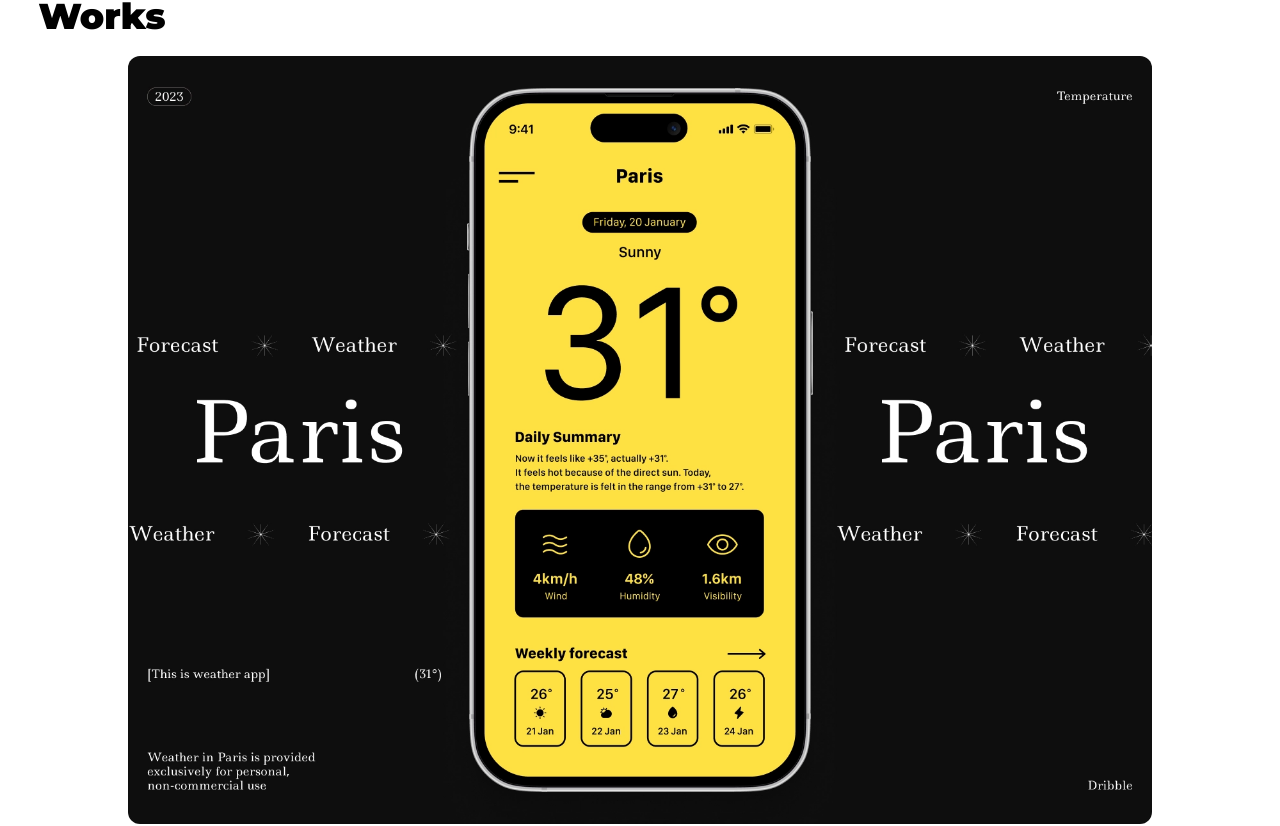
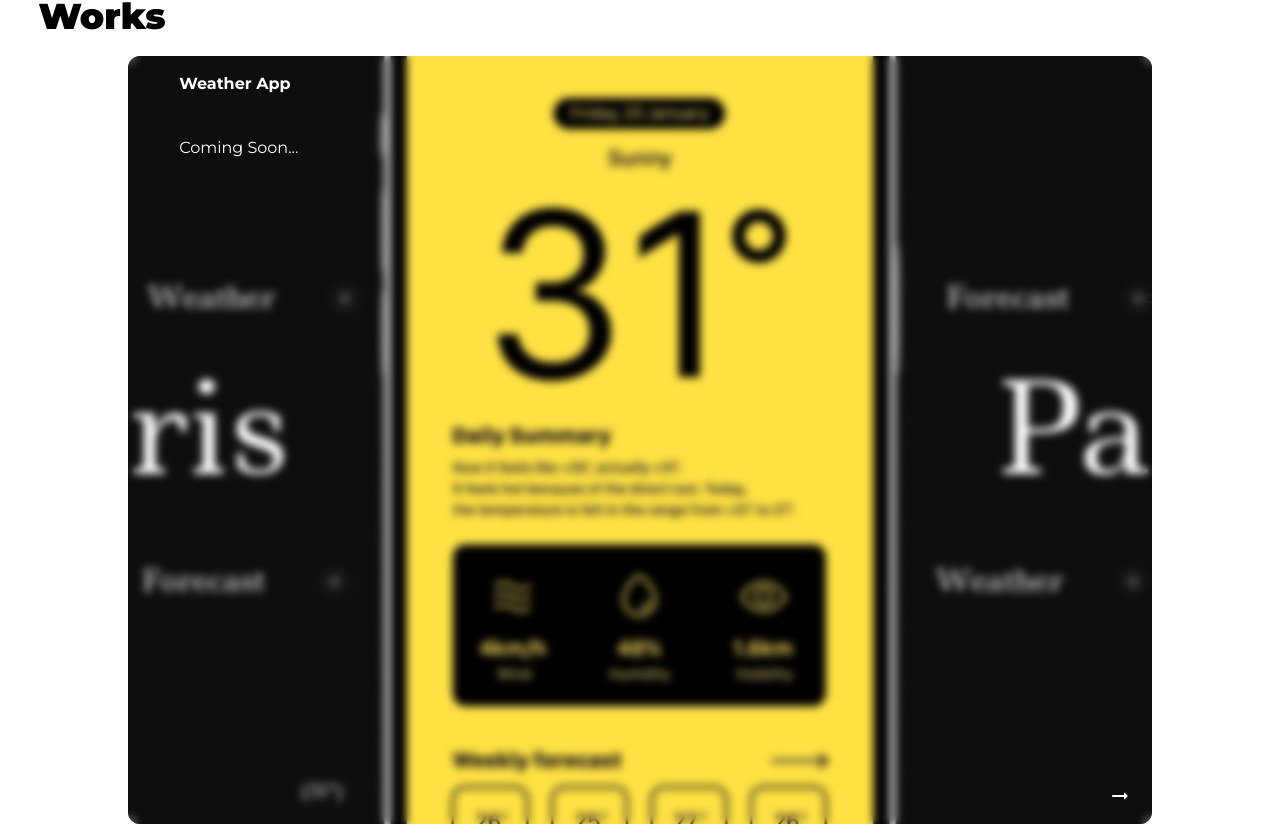
Before and after one commit to flcmm/my-personal-portfolio, a React (Vite) app: page / in a window 1280 px wide. Shown: the part 1417-2243 px from the top of the page. Built offline with nearby package versions, Linux system fonts and the light colour scheme.

Commit message:
added projects section

```diff
--- a/src/pages/home.tsx
+++ b/src/pages/home.tsx
@@ -1,4 +1,4 @@
-import React from 'react'
+import React, { useState, useRef } from 'react'
 import Hero from "../components/avatar"
 import Aside from "../components/aside"
 import Certificates from '../components/certificate'
@@ -6,6 +6,16 @@ import { Link } from 'react-router-dom'
 import Mock from '../assets/images/mock-image.png'
 
 const Home = () => {
+  const [isHover, setHover] = useState(false)
+  // const textOne = useRef(null)
+  const mouseEnter = () => {
+    setHover(prevState => !prevState)
+    console.log(isHover)
+  }
+  const mouseLeave = () => {
+    setHover(prevState => !prevState)
+  }
+
   return (
     <div className="flex w-full flex-col">
       <div className="flex flex-col-reverse justify-center w-full gap-y-7 bg-slate-200 dark:bg-stone-800">
@@ -24,8 +34,15 @@ const Home = () => {
         </div>
 
         <div className='flex justify-center items-center'>
-          <div className="w-4/5 rounded-xl overflow-hidden">
-            <img className='w-full transition ease-in-out duration-300 scale-100 hover:scale-150' src={ Mock } alt="Mock Image" />
+          <div onMouseEnter={mouseEnter} onMouseLeave={mouseLeave} className="w-4/5 rounded-xl relative overflow-hidden">
+            <img style={{transform: isHover ? 'scale(1)' : 'scale(1.5)' }} className='w-full cursor-pointer scale-100 ease-in-out duration-300' src={ Mock } alt="Mock Image" />
+            <div style={{opacity: isHover ? '0' : '1' }} className="backdrop-blur-sm duration-300 top-0 absolute w-full h-[999px]"></div>
+            <h1 style={{left: isHover ? '-10rem' : '5%'}} className='top-0 ease-in-out mt-4 duration-300 font-bold absolute  text-white'>Weather App</h1>
+            <p style={{left: isHover ? '-10rem' : '5%'}} className='absolute duration-300 ease-in-out text-white top-20'>Coming Soon...</p>
+            <svg onClick={() => {window.open('https://github.com/flcmm/weather-app', "_blank")}} style={{bottom: isHover ? '-5rem' : '1rem'}} className='absolute cursor-pointer duration-300 ease-in-out mr-5 right-0 bottom-0' xmlns="http://www.w3.org/2000/svg" height="24px" viewBox="0 0 24 24" width="24px" fill="#FFFFFF">
+              <path d="M0 0h24v24H0V0z" fill="none"/>
+              <path d="M16.01 11H5c-.55 0-1 .45-1 1s.45 1 1 1h11.01v1.79c0 .45.54.67.85.35l2.78-2.79c.19-.2.19-.51 0-.71l-2.78-2.79c-.31-.32-.85-.09-.85.35V11z"/>
+            </svg>
           </div>
         </div>
       </div>
```
Also changed, not shown: src/App.tsx (line endings or trailing spaces), src/assets/images/light-mode.svg (deleted).
